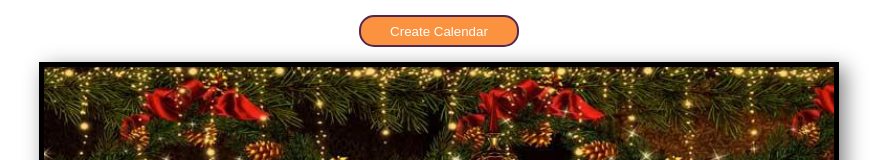
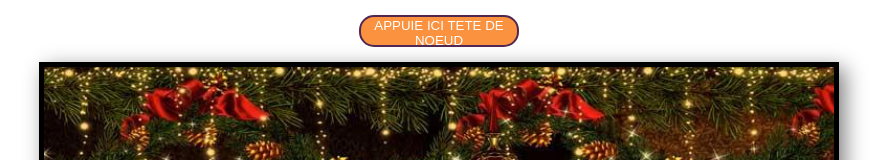
Before and after one commit to SachaRM7/calendrier-de-l-avent, a plain HTML site: page index.html in a window 1280 px wide. Shown: the top 160 px of the page, without its empty margins (201-1090 px from the left). Drawn offline with Linux system fonts and the light colour scheme.

Commit message:
Add files via upload

```diff
--- a/index.html
+++ b/index.html
@@ -8,7 +8,7 @@
     <link rel="stylesheet" href="styles.css">
 </head>
 <body>
-    <button class="btn-start">Create Calendar</button>
+    <button class="btn-start">APPUIE ICI TETE DE NOEUD</button>
     <div class="container">
 
     <script src="main.js"></script>
```
